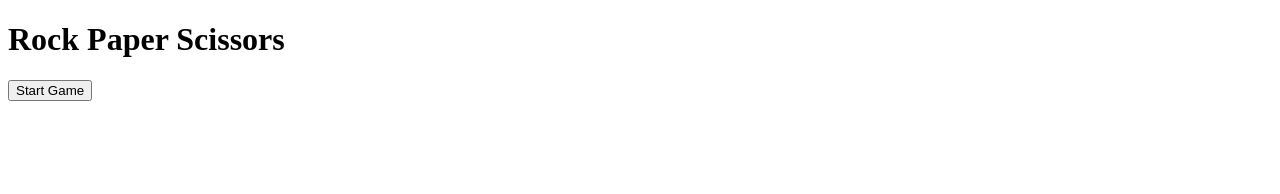
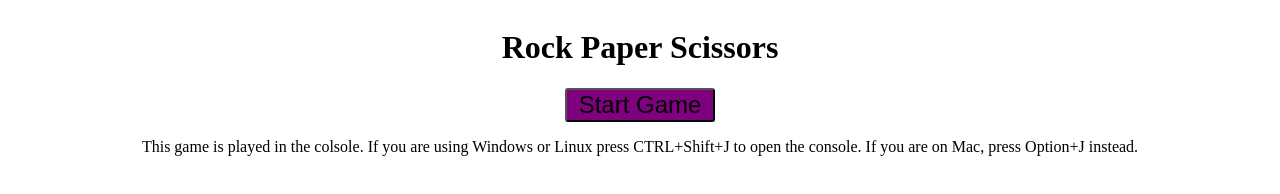
Before and after one commit to JMNagy/Rock-Paper-Scissors, a plain HTML site: page index.html in a window 1280 px wide. Drawn offline with Linux system fonts and the light colour scheme.

Commit message:
Added a styles sheet and changed the button DOM

```diff
--- a/index.html
+++ b/index.html
@@ -5,11 +5,17 @@
     <meta http-equiv="X-UA-Compatible" content="IE=edge" />
     <meta name="viewport" content="width=device-width, initial-scale=1.0" />
     <title>Document</title>
+    <link rel="stylesheet" href="styles.css" />
   </head>
   <body>
     <div class="flex-container">
       <h1>Rock Paper Scissors</h1>
       <button onclick="game()">Start Game</button>
+      <p>
+        This game is played in the colsole. If you are using Windows or Linux
+        press CTRL+Shift+J to open the console. If you are on Mac, press
+        Option+J instead.
+      </p>
     </div>
   </body>
   <script src="main.js"></script>
--- a/main.js
+++ b/main.js
@@ -5,6 +5,7 @@ function game() {
   for (let i = 1; i <= 5; i++) {
     playRound(i);
   }
+  document.querySelector("button").textContent = "Play New Game";
   logWins();
   //play the game
   //play five rounds
--- /dev/null
+++ b/styles.css
@@ -0,0 +1,15 @@
+.flex-container {
+  display: flex;
+  flex-direction: column;
+  align-items: center;
+}
+button {
+  width: 150px;
+  height: auto;
+  background-color: purple;
+  border-radius: 3px;
+  font-size: x-large;
+}
+button:hover {
+  cursor: pointer;
+}
```
